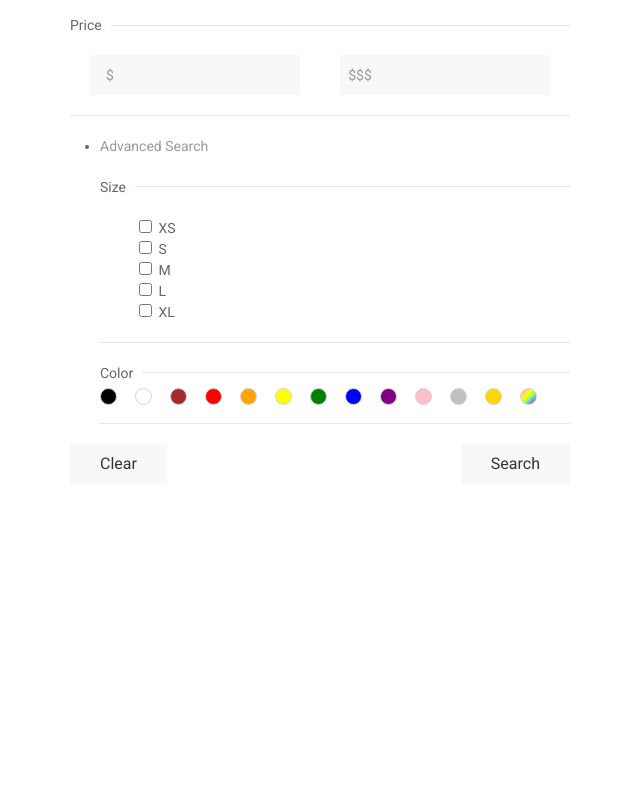
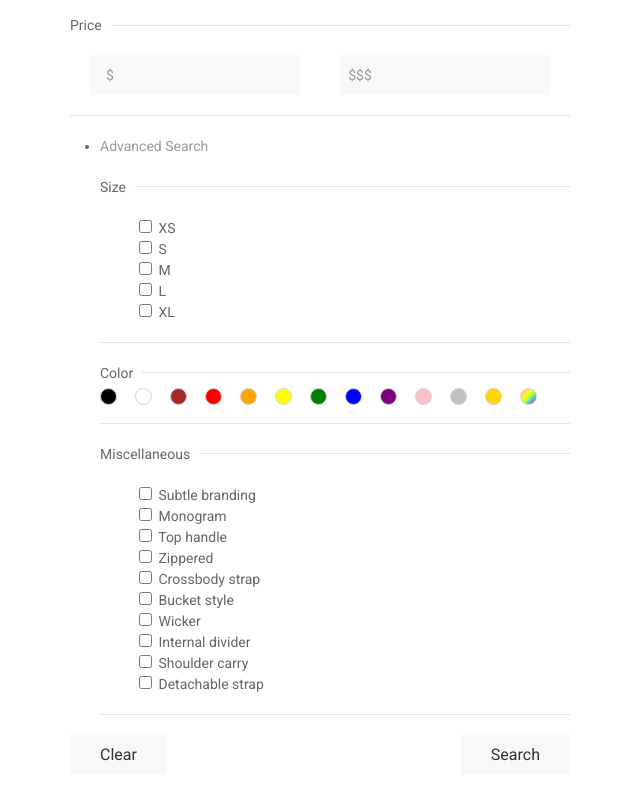
Before and after one commit to gracehseu/pursechooser, an Angular app: page / in a window 1280 px wide. Shown: the part 592-1392 px from the top of the page, without its empty margins (320-960 px from the left). Before the commit the page ends 1106 px from the top, so only its background shows below. Built offline with nearby package versions, Linux system fonts and the light colour scheme.

Commit message:
added values into dictionary I guess

```diff
--- a/src/app/app-routing.module.ts
+++ b/src/app/app-routing.module.ts
@@ -1,18 +1,20 @@
 import { NgModule } from '@angular/core';
 import { RouterModule, Routes } from '@angular/router';
 import { BrandDetailComponent } from './brand-detail/brand-detail.component';
+import { SearchResultComponent } from './search-result/search-result.component';
 
 
 export const routes: Routes = [
   {
-    path: "Chanel | Hermes | Celine",
-    component: BrandDetailComponent
+    path: 'search', component: SearchResultComponent,
+    // component: BrandDetailComponent
   }
 ];
 
 @NgModule({
   imports: [RouterModule.forRoot(routes)],
   exports: [RouterModule],
+  // declarations: [BrandDetailComponent]
 
 })
 export class AppRoutingModule { }
--- a/src/app/app.component.html
+++ b/src/app/app.component.html
@@ -1,2 +1,2 @@
 
-<brand-detail></brand-detail>
+<router-outlet></router-outlet>
--- a/src/app/app.module.ts
+++ b/src/app/app.module.ts
@@ -8,6 +8,8 @@ import {  BrandDetailComponent } from './brand-detail/brand-detail.component';
 import { MatSelectModule } from '@angular/material/select';
 import { BrowserAnimationsModule } from '@angular/platform-browser/animations';
 import { ReactiveFormsModule } from '@angular/forms';
+import { HttpClientModule } from '@angular/common/http';
+import { SearchResultComponent } from './search-result/search-result.component';
 
 
 const routes: Routes = [
@@ -23,6 +25,7 @@ const routes: Routes = [
   declarations: [
     AppComponent,
     BrandDetailComponent,
+    SearchResultComponent,
 
   ],
   imports: [
@@ -32,6 +35,7 @@ const routes: Routes = [
     MatSelectModule,
     BrowserAnimationsModule,
     ReactiveFormsModule,
+    HttpClientModule,
 
   ],
   providers: [],
--- a/src/app/brand-detail/brand-detail.component.html
+++ b/src/app/brand-detail/brand-detail.component.html
@@ -7,12 +7,12 @@
 
 <div>
     <div class ="uk-flex uk-flex-center">
-        <form class="uk-form-width-large" [formGroup]="form" (ngSubmit)="onSubmit()">
+        <form class="uk-form-width-large" [formGroup]="form" (ngSubmit)="onSubmit()" action="http://localhost:8080" action="GET">
             <div class="uk-heading-line uk-margin"><span>Brand</span></div>
             <div class="uk-grid-small uk-child-width-1-3 uk-margin-left" uk-grid>
                 <div *ngFor="let b of brandList; let i=index">
                     <label>
-                        <input type="checkbox" [value]="b.name" (change)="onCheckboxChange($event)" />
+                        <input name="brand" id="b.name" type="checkbox" [value]="b.name" (change)="onCheckboxChange($event)" />
                         {{b.display}}
                     </label>
                 </div>
@@ -189,6 +189,21 @@
                                 </label>
                             </div>
                             <hr>
+                        <div class="uk-heading-line uk-margin"><span>Miscellaneous</span></div>
+
+                        <form class="uk-grid-small uk-margin-left" uk-grid>
+                            <div *ngFor="let f of featureList">
+                                <label>
+                                    <input type="checkbox" [value]="f.name" (change)="onFeatureChange($event)" />
+                                    {{f.display}}
+                                </label>
+                            </div>
+                        </form>
+                        <hr>
+
+
+
+
                         </div>
 
 
@@ -196,7 +211,6 @@
 
                 </li>
             </ul>
-
 
 
 
--- a/src/app/brand-detail/brand-detail.component.ts
+++ b/src/app/brand-detail/brand-detail.component.ts
@@ -3,7 +3,9 @@ import { Component, OnInit } from '@angular/core';
 import { Form } from '@angular/forms';
 import { FormGroup, FormControl, FormArray, Validators, FormBuilder } from '@angular/forms';
 import { brandList, colorList, featureList, phoneList, phoneTextList, priceTextList, sizeList } from '../constants/constant';
-
+import { HttpClient } from '@angular/common/http';
+import { Router } from '@angular/router';
+import { stringify } from '@angular/compiler/src/util';
 
 
 @Component({
@@ -23,7 +25,49 @@ export class BrandDetailComponent implements OnInit {
   phoneList = phoneList;
   featureList = featureList;
 
-  constructor(private fb: FormBuilder) {
+  constructor(private fb: FormBuilder, private http: HttpClient, private router: Router) {
+    this.initForm();
+
+  }
+
+  ngOnInit(): void {
+
+    this.initForm();
+  }
+
+  onSubmit() {
+    console.log("submit")
+    console.log(this.form.value);
+    const values = this.form.value;
+    const colorArray = [];
+    console.log('before for loop');
+    for (var i in colorList) {
+      console.log('hello');
+      console.log("colorList[i] " + colorList[i]);
+      console.log("values[colorList[i]] " + values[colorList[i]]);
+      console.log(typeof(values));
+      if (values[colorList[i]] == 'true') {
+        console.log(i + " " + colorList[i]);
+        colorArray.push(colorList[i]);
+      }
+    }
+    this.router.navigate(['/search'],
+                { queryParams:
+                    { brand: values.brandListArray,
+                      size: values.sizeListArray,
+                      features: values.featureListArray,
+                      color: colorArray,
+                    }
+                });
+
+  }
+
+  onClear() {
+    this.form.reset();
+    console.log('clear')
+  }
+
+  private initForm() {
     this.form = this.fb.group({
       brandListArray: this.fb.array([]),
       phone: new FormControl(null),
@@ -33,6 +77,7 @@ export class BrandDetailComponent implements OnInit {
       maxPrice: new FormControl(null),
       minPrice: new FormControl(null),
       sizeListArray: this.fb.array([]),
+      featureListArray: this.fb.array([]),
       black: new FormControl(null),
       white: new FormControl(null),
       brown: new FormControl(null),
@@ -50,65 +95,6 @@ export class BrandDetailComponent implements OnInit {
     })
   }
 
-  ngOnInit(): void {
-
-    this.initForm();
-  }
-
-  onSubmit() {
-    console.log("submit")
-    console.log(this.form.value);
-  }
-
-  onClear() {
-    this.form.reset();
-    console.log('clear')
-  }
-
-  private initForm() {
-
-  }
-
-  // (function () {
-  //   const parent = document.querySelector('.range-slider');
-
-  //   if (!parent) {
-  //     return;
-  //   }
-
-  //   const rangeS = parent.querySelectorAll('input[type="range"]'),
-  //     numberS = parent.querySelectorAll('input[type="number"]');
-
-  //   rangeS.forEach((el) => {
-  //     el.oninput = () => {
-  //       let slide1 = parseFloat(rangeS[0].value),
-  //         slide2 = parseFloat(rangeS[1].value);
-
-  //       if (slide1 > slide2) {
-  //         [slide1, slide2] = [slide2, slide1];
-  //       }
-
-  //       numberS[0].value = slide1;
-  //       numberS[1].value = slide2;
-  //     }
-  //   });
-
-  //   numberS.forEach((el) => {
-  //     el.oninput = () => {
-  //       let number1 = parseFloat(numberS[0].value),
-  //         number2 = parseFloat(numberS[1].value);
-
-  //       if (number1 > number2) {
-  //         let tmp = number1;
-  //         numberS[0].value = number2;
-  //         numberS[1].value = tmp;
-  //       }
-
-  //       rangeS[0].value = number1;
-  //       rangeS[1].value = number2;
-  //     }
-  //   });
-  // })();
 
   onCheckboxChange(e) {
     const brandListArray: FormArray = this.form.get('brandListArray') as FormArray;
@@ -144,16 +130,18 @@ export class BrandDetailComponent implements OnInit {
     }
   }
 
-  onColorChangeEvent(e) {
-    const colorListArray: FormArray = this.form.get('colorListArray') as FormArray;
+
+
+  onFeatureChange(e) {
+    const featureListArray: FormArray = this.form.get('featureListArray') as FormArray;
 
     if (e.target.checked) {
-      colorListArray.push(new FormControl(e.target.value));
+      featureListArray.push(new FormControl(e.target.value));
     } else {
       let i: number = 0;
-      colorListArray.controls.forEach((item: FormControl) => {
+      featureListArray.controls.forEach((item: FormControl) => {
         if (item.value == e.target.value) {
-          colorListArray.removeAt(i);
+          featureListArray.removeAt(i);
           return;
         }
         i++;
--- a/src/app/constants/constant.ts
+++ b/src/app/constants/constant.ts
@@ -72,16 +72,16 @@ export const phoneList = [
 ];
 
 export const featureList = [
-    'Subtle branding',
-    'Monogram',
-    'Top handle',
-    'Zippered',
-    'Crossbody strap',
-    'Bucket style',
-    'Wicker',
-    'Internal divider',
-    'Shoulder carry',
-    'Detachable strap'
+    { 'name': 'subtle_branding',    'display' : 'Subtle branding' },
+    { 'name': 'monogram',           'display' : 'Monogram' },
+    { 'name': 'top_handle',         'display' : 'Top handle' },
+    { 'name': 'zippered',           'display' : 'Zippered' },
+    { 'name': 'crossbody_strap',    'display' : 'Crossbody strap' },
+    { 'name': 'bucket_style',       'display' : 'Bucket style' },
+    { 'name': 'wicker',             'display' : 'Wicker' },
+    { 'name': 'internal_divider',   'display' : 'Internal divider' },
+    { 'name': 'shoulder_carry',     'display' : 'Shoulder carry' },
+    { 'name': 'detachable_strap',   'display' : 'Detachable strap'}
 
 ]
 
--- /dev/null
+++ b/src/app/search-result/search-result.component.html
@@ -0,0 +1 @@
+<p>search-result works!</p>
--- /dev/null
+++ b/src/app/search-result/search-result.component.ts
@@ -0,0 +1,15 @@
+import { Component, OnInit } from '@angular/core';
+
+@Component({
+  selector: 'app-search-result',
+  templateUrl: './search-result.component.html',
+  styleUrls: ['./search-result.component.css']
+})
+export class SearchResultComponent implements OnInit {
+
+  constructor() { }
+
+  ngOnInit(): void {
+  }
+
+}
```
Also changed, not shown: src/app/search-result/search-result.component.css (added), 1 other file (tests, documents, lock files or other folders).
